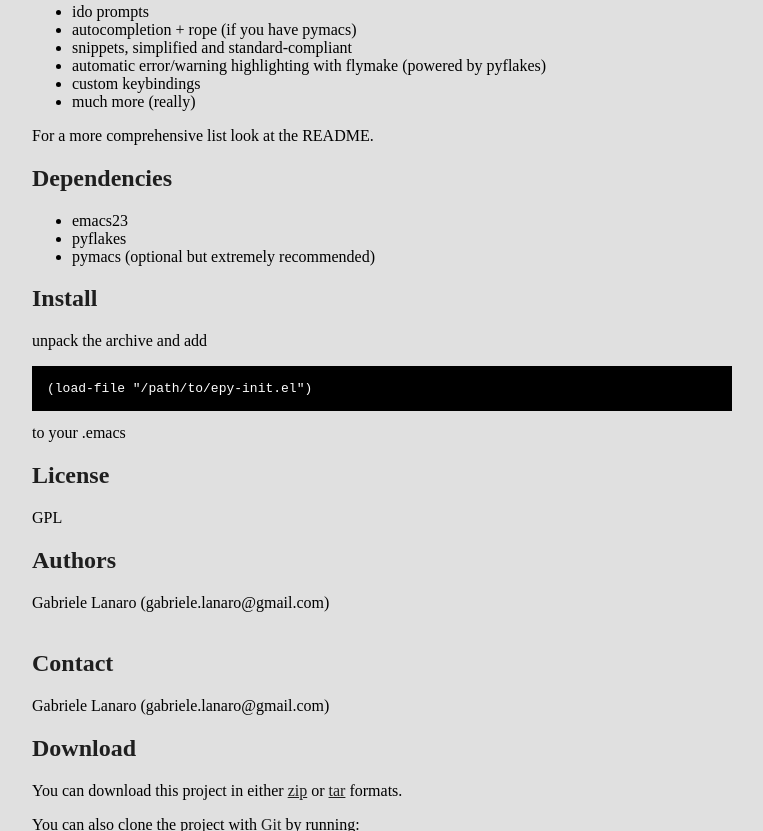
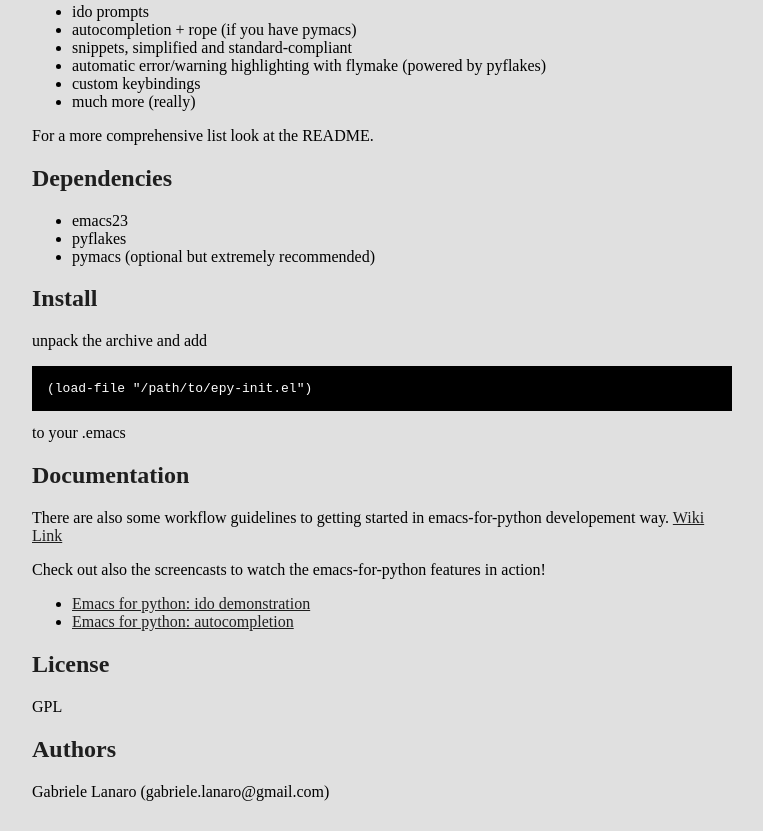
Before and after one commit to gabrielelanaro/emacs-for-python, a plain HTML site: page index.html in a window 1280 px wide. Shown: the part 370-1201 px from the top of the page, without its empty margins (258-1021 px from the left). Drawn offline with Linux system fonts and the light colour scheme.

Commit message:
added links to screencast

```diff
--- a/index.html
+++ b/index.html
@@ -75,6 +75,14 @@ For a more comprehensive list look at the README.</p><h2>Dependencies</h2>
 
 <h2>Install</h2>
 <p>unpack the archive and add  <pre>(load-file "/path/to/epy-init.el")</pre> to your .emacs</p>
+
+<h2>Documentation</h2>
+<p>There are also some workflow guidelines to getting started in emacs-for-python developement way. <a href="http://wiki.github.com/gabrielelanaro/emacs-for-python/workflow">Wiki Link</a></p>
+<p>Check out also the screencasts to watch the emacs-for-python features in action!</p>
+<ul>
+  <li><a href="http://www.youtube.com/watch?v=5cvEJHU3SGk">Emacs for python: ido demonstration</a></li>
+  <li><a href="http://www.youtube.com/watch?v=tDTwuOVbAFc">Emacs for python: autocompletion</a></li>
+</ul>
 <h2>License</h2>
 <p>GPL</p>
 <h2>Authors</h2>
```
